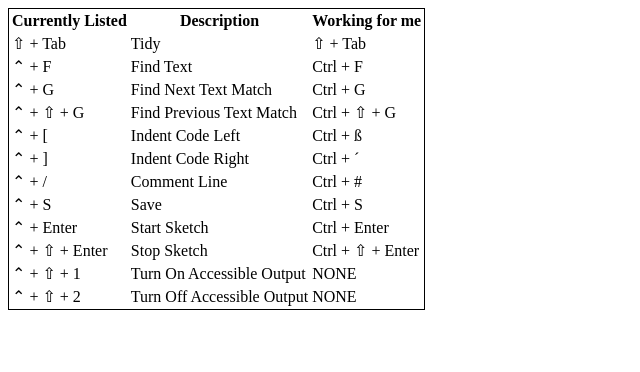
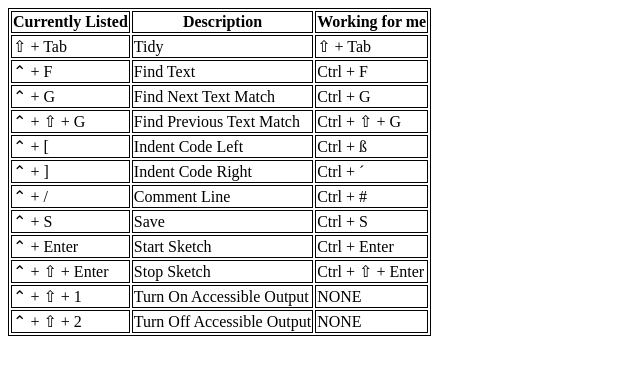
Before and after one commit to arathorn76/p5.js-cheat-sheets, a plain HTML site: page KeyboardShortcutsGerman.html in a window 1280 px wide. Shown: the whole page, without its empty margins (0-640 px from the left). Drawn offline with Linux system fonts and the light colour scheme.

Commit message:
Update KeyboardShortcutsGerman.html

```diff
--- a/KeyboardShortcutsGerman.html
+++ b/KeyboardShortcutsGerman.html
@@ -4,55 +4,55 @@
   <body>
     <table style = "border: thin solid; ">
       <tr>
-        <th>Currently Listed</th>	<th>Description</th>	<th>Working for me</th>
+        <th style = "border: thin solid; ">Currently Listed</th>	<th style = "border: thin solid; ">Description</th>	<th style = "border: thin solid; ">Working for me</th>
       </tr><tr>
-      <td>⇧ + Tab</td>
-      <td>Tidy</td>
-      <td>⇧ + Tab
+      <td style = "border: thin solid; ">⇧ + Tab</td>
+      <td style = "border: thin solid; ">Tidy</td>
+      <td style = "border: thin solid; ">⇧ + Tab
       </tr><tr>
-      <td>⌃ + F</td>
-      <td>Find Text</td>
-      <td>Ctrl + F
+      <td style = "border: thin solid; ">⌃ + F</td>
+      <td style = "border: thin solid; ">Find Text</td>
+      <td style = "border: thin solid; ">Ctrl + F
       </tr><tr>
-      <td>⌃ + G</td>
-      <td>Find Next Text Match</td>
-      <td>Ctrl + G
+      <td style = "border: thin solid; ">⌃ + G</td>
+      <td style = "border: thin solid; ">Find Next Text Match</td>
+      <td style = "border: thin solid; ">Ctrl + G
       </tr><tr>
-      <td>⌃ + ⇧ + G</td>
-      <td>Find Previous Text Match</td>
-      <td>Ctrl + ⇧ + G
+      <td style = "border: thin solid; ">⌃ + ⇧ + G</td>
+      <td style = "border: thin solid; ">Find Previous Text Match</td>
+      <td style = "border: thin solid; ">Ctrl + ⇧ + G
       </tr><tr>
-      <td>⌃ + [</td>
-      <td>Indent Code Left</td>
-      <td>Ctrl + ß
+      <td style = "border: thin solid; ">⌃ + [</td>
+      <td style = "border: thin solid; ">Indent Code Left</td>
+      <td style = "border: thin solid; ">Ctrl + ß
       </tr><tr>
-      <td>⌃ + ]</td>
-      <td>Indent Code Right</td>
-      <td>Ctrl + ´
+      <td style = "border: thin solid; ">⌃ + ]</td>
+      <td style = "border: thin solid; ">Indent Code Right</td>
+      <td style = "border: thin solid; ">Ctrl + ´
       </tr><tr>
-      <td>⌃ + /</td>
-      <td>Comment Line</td>
-      <td>Ctrl + #
+      <td style = "border: thin solid; ">⌃ + /</td>
+      <td style = "border: thin solid; ">Comment Line</td>
+      <td style = "border: thin solid; ">Ctrl + #
       </tr><tr>
-      <td>⌃ + S</td>
-      <td>Save</td>
-      <td>Ctrl + S
+      <td style = "border: thin solid; ">⌃ + S</td>
+      <td style = "border: thin solid; ">Save</td>
+      <td style = "border: thin solid; ">Ctrl + S
       </tr><tr>
-      <td>⌃ + Enter</td>
-      <td>Start Sketch</td>
-      <td>Ctrl + Enter
+      <td style = "border: thin solid; ">⌃ + Enter</td>
+      <td style = "border: thin solid; ">Start Sketch</td>
+      <td style = "border: thin solid; ">Ctrl + Enter
       </tr><tr>
-      <td>⌃ + ⇧ + Enter</td>
-      <td>Stop Sketch</td>
-      <td>Ctrl + ⇧ + Enter
+      <td style = "border: thin solid; ">⌃ + ⇧ + Enter</td>
+      <td style = "border: thin solid; ">Stop Sketch</td>
+      <td style = "border: thin solid; ">Ctrl + ⇧ + Enter
       </tr><tr>
-      <td>⌃ + ⇧ + 1</td>
-      <td>Turn On Accessible Output</td>
-      <td>NONE
+      <td style = "border: thin solid; ">⌃ + ⇧ + 1</td>
+      <td style = "border: thin solid; ">Turn On Accessible Output</td>
+      <td style = "border: thin solid; ">NONE
       </tr><tr>
-      <td>⌃ + ⇧ + 2</td>
-      <td>Turn Off Accessible Output</td>
-      <td>NONE
+      <td style = "border: thin solid; ">⌃ + ⇧ + 2</td>
+      <td style = "border: thin solid; ">Turn Off Accessible Output</td>
+      <td style = "border: thin solid; ">NONE
       </tr>
     </table>
   </body>
```
